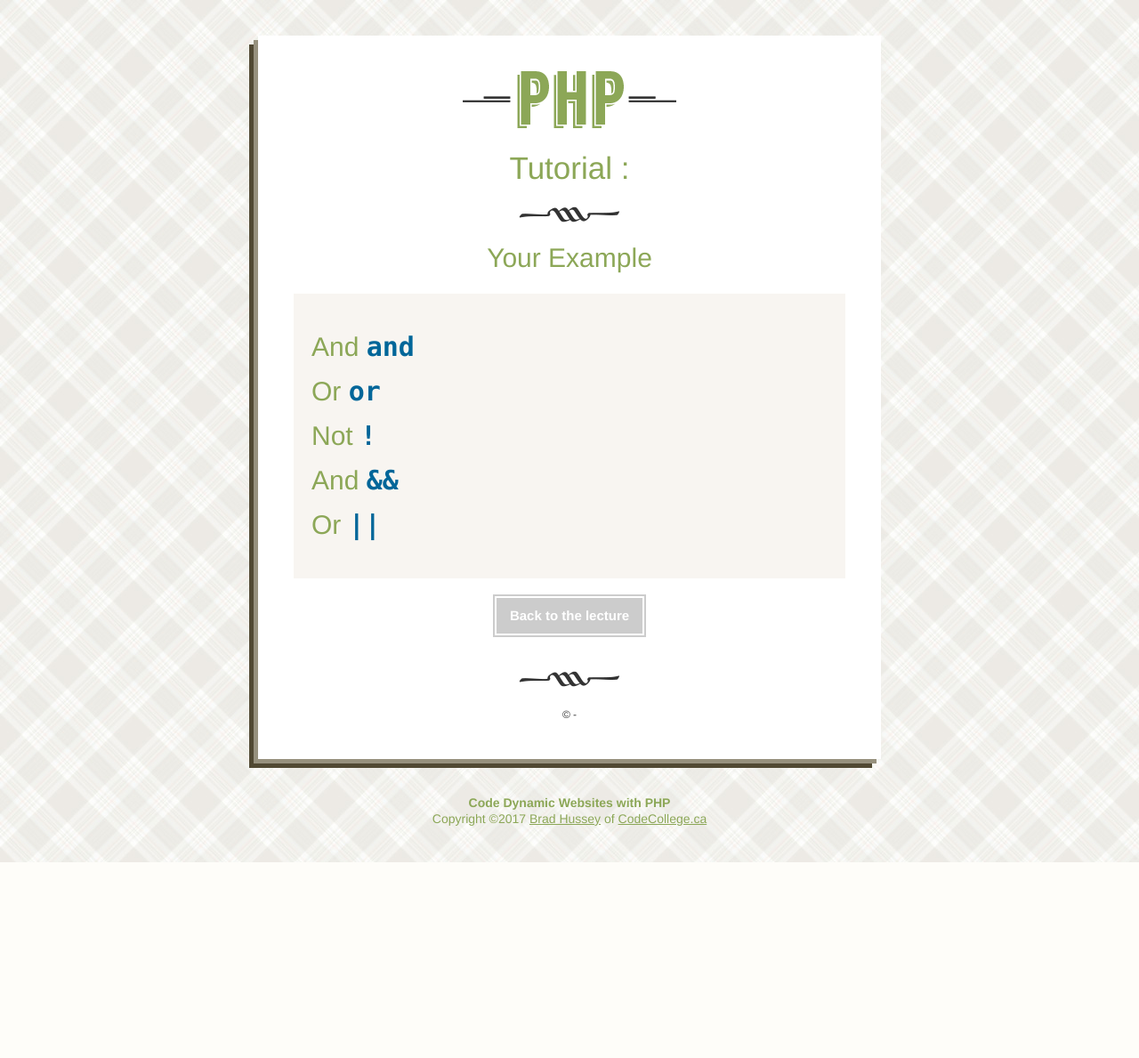
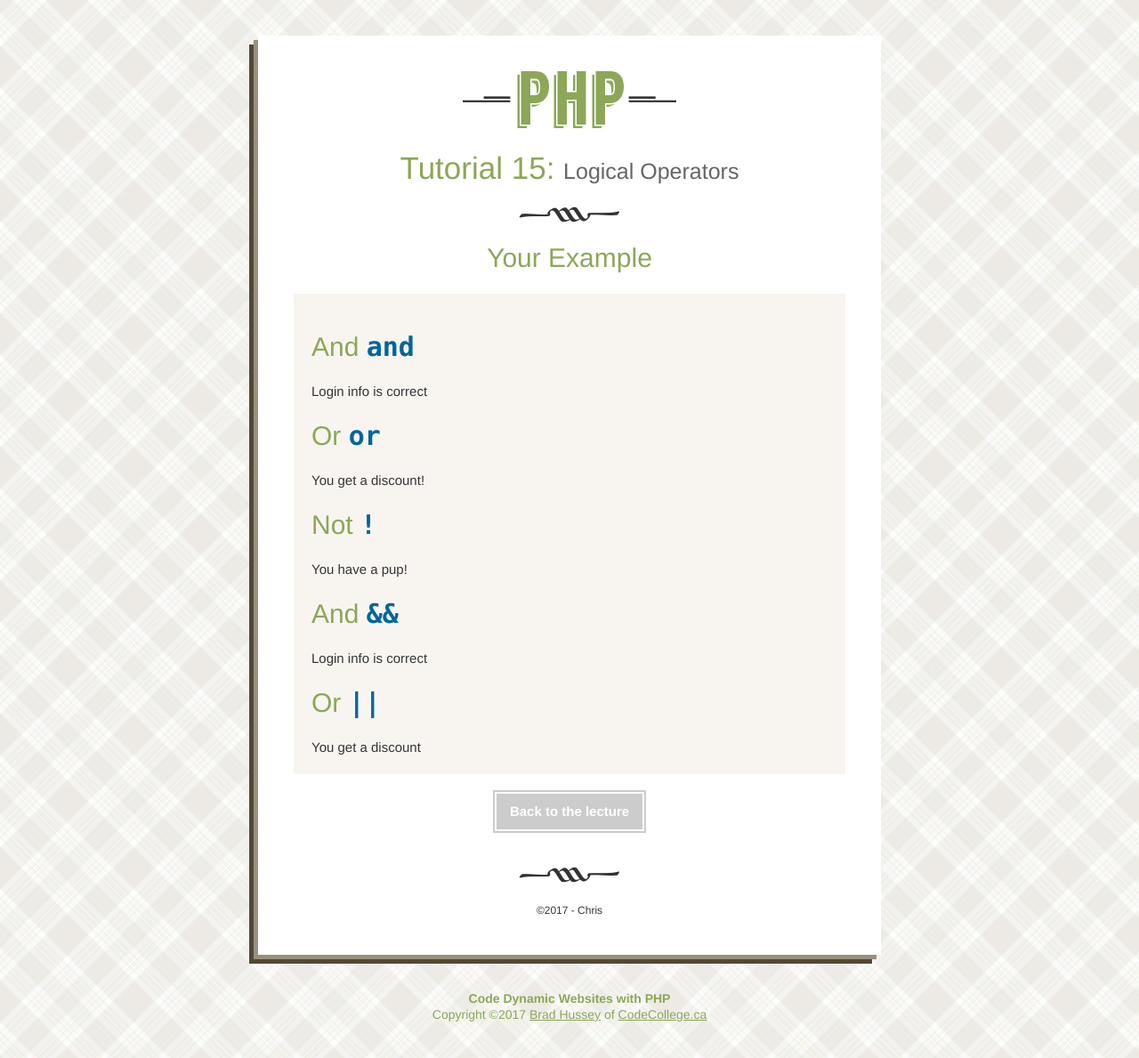
Before and after one commit to chrisxjacobi/php_practice, a PHP site: page /15_LogicalOperators/practice.php in a window 1280 px wide. Shown: the whole page at 89% size. Before the commit the page ends 969 px from the top, so only its background shows below. Run offline with PHP 8.4, Linux system fonts and the light colour scheme.

Commit message:
addressing elementary logical and arithmetic operators

```diff
--- a/15_LogicalOperators/practice.php
+++ b/15_LogicalOperators/practice.php
@@ -1,9 +1,17 @@
 <?php
 
 	// Constants
-
+    define('TITLE', 'Logical Operators');
 
 	// Custom Variables
+    $myName = 'Chris';
+    $lessonNumber = 15;
+
+    $userName = 'johnnyboy';
+    $password = 'qwerty';
+    $cartTotal = 19.99;
+    $couponCode = 'DiscountPlease';
+
 
 
 ?>
@@ -11,7 +19,7 @@
 <!DOCTYPE html>
 <html>
 	<head>
-		<title>PHP <!-- TITLE --></title>
+		<title>PHP <?php echo TITLE ?></title>
 		<link href="../assets/styles.css" rel="stylesheet">
 	</head>
 	<body>
@@ -20,7 +28,7 @@
 				<img src="../assets/img/logo.png" alt="PHP">
 			</a>
 
-			<h1>Tutorial <!-- LESSON NUMBER -->: <small><!-- TITLE --></small></h1>
+			<h1>Tutorial <?php echo $lessonNumber ?>: <small><?php echo TITLE ?></small></h1>
 			<hr>
 
 			<h2>Your Example</h2>
@@ -29,27 +37,49 @@
 
 				<h3>And <code>and</code></h3>
 				<?php
-					// your code here
+					if ($userName == 'johnnyboy' and $password == 'qwerty') {
+                        echo 'Login info is correct';
+                    } else {
+                        echo 'INCORRECT';
+                    }
 				?>
 
 				<h3>Or <code>or</code></h3>
 				<?php
-					// your code here
+					if ($cartTotal > 15 or $couponCode == 'DiscountPlease') {
+                        echo "You get a discount!";
+                    } else {
+                        echo "You don't get a discount";
+                    }
 				?>
 
 				<h3>Not <code>!</code></h3>
 				<?php
-					// your code here
+                    $ownDog = true;
+
+					if (!$ownDog) {
+                        echo "You do not own a dog";
+                    } else {
+                        echo "You have a pup!";
+                    }
 				?>
 
 				<h3>And <code>&amp;&amp;</code></h3>
 				<?php
-					// your code here
+                    if ($userName == 'johnnyboy' && $password == 'qwerty') {
+                        echo "Login info is correct";
+                    } else {
+                        echo "Wrong login info";
+                    }
 				?>
 
 				<h3>Or <code>||</code></h3>
 				<?php
-					// your code here
+					if ($cartTotal > 15 || $couponCode == "DiscountPlease") {
+                        echo "You get a discount";
+                    } else {
+                        echo "no discount for you";
+                    }
 				?>
 
 			</div><!-- end sandbox -->
@@ -58,7 +88,7 @@
 
 			<hr>
 
-			<small>&copy;<!-- YEAR --> - <!-- NAME --></small>
+			<small>&copy;<?php echo date('Y') ?> - <?php echo $myName ?></small>
 		</div><!-- end wrapper -->
 
 		<div class="copyright-info">
```
Also changed, not shown: 16_ArithmeticOperators/practice.php (+34 -9 lines).
